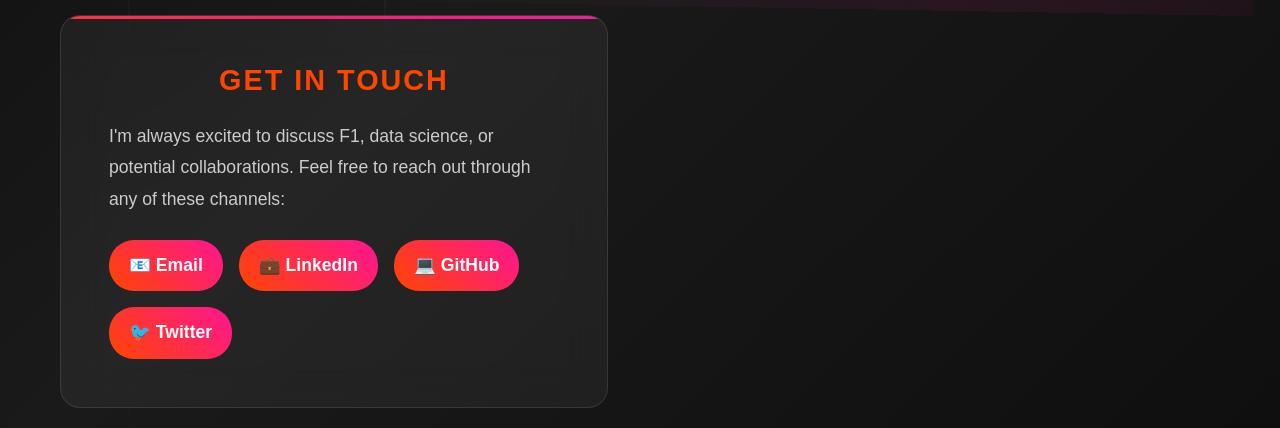
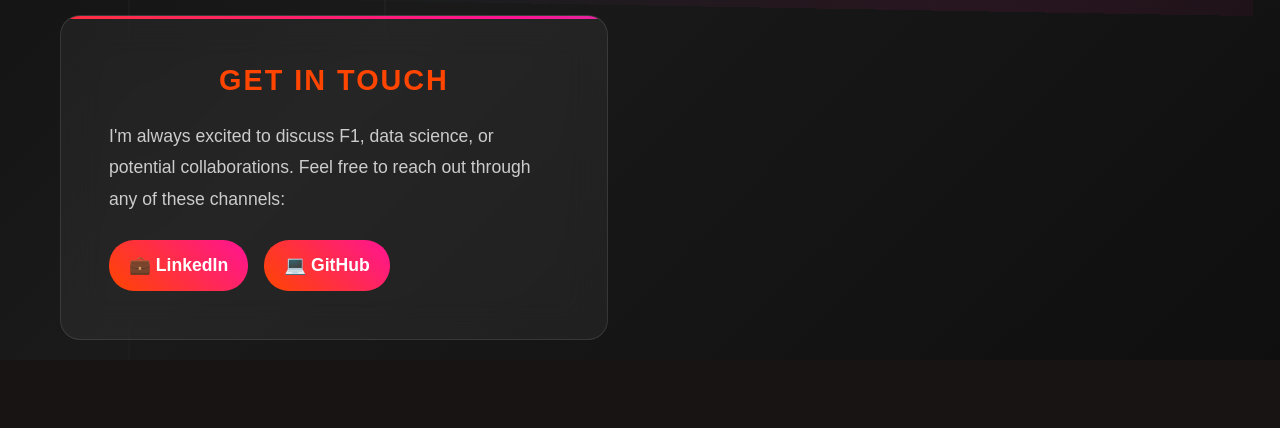
Before and after one commit to MadeForMoney/F1-Predictor, a Django app: page /about in a window 1280 px wide. Shown: the part 775-1203 px from the top of the page. After the commit the page ends 1115 px from the top, so only its background shows below. Run offline with Django 5.2, Linux system fonts and the light colour scheme; parts of the project's set-up code (start-up, migrations or seed data) failed here and were passed over.

Commit message:
Final touches one

```diff
--- a/f1predictor/settings.py
+++ b/f1predictor/settings.py
@@ -25,7 +25,7 @@
 # SECURITY WARNING: don't run with debug turned on in production!
 DEBUG = True
 
-ALLOWED_HOSTS = [".onrender.com"]
+ALLOWED_HOSTS = [".onrender.com",'localhost']
 
 
 # Application definition
--- a/predictor/templates/about.html
+++ b/predictor/templates/about.html
@@ -437,18 +437,18 @@
                 <div class="section-content">
                     <p>I'm always excited to discuss F1, data science, or potential collaborations. Feel free to reach out through any of these channels:</p>
                     <div class="contact-links">
-                        <a href="mailto:your-email@example.com" class="contact-link">
+                        {% comment %} <a href="mailto:your-email@example.com" class="contact-link">
                             📧 Email
-                        </a>
-                        <a href="https://linkedin.com/in/yourprofile" class="contact-link">
+                        </a> {% endcomment %}
+                        <a href="https://linkedin.com/in/nithilanm23/" class="contact-link">
                             💼 LinkedIn
                         </a>
-                        <a href="https://github.com/yourusername" class="contact-link">
+                        <a href="https://github.com/MadeForMoney" class="contact-link">
                             💻 GitHub
                         </a>
-                        <a href="https://twitter.com/yourusername" class="contact-link">
+                        {% comment %} <a href="https://twitter.com/yourusername" class="contact-link">
                             🐦 Twitter
-                        </a>
+                        </a> {% endcomment %}
                     </div>
                 </div>
             </div>
--- a/predictor/templates/f1_form.html
+++ b/predictor/templates/f1_form.html
@@ -271,7 +271,7 @@
   </select>
 
   <label for="starting_grid">Starting Position:</label>
-  <input type="number" name="starting_grid" placeholder="Starting Grid" min="1" required />
+  <input type="number" name="starting_grid" placeholder="Starting Grid" min="1" max='20' required />
 
   <label for="track">Track:</label>
   <select name="track" required>
```
